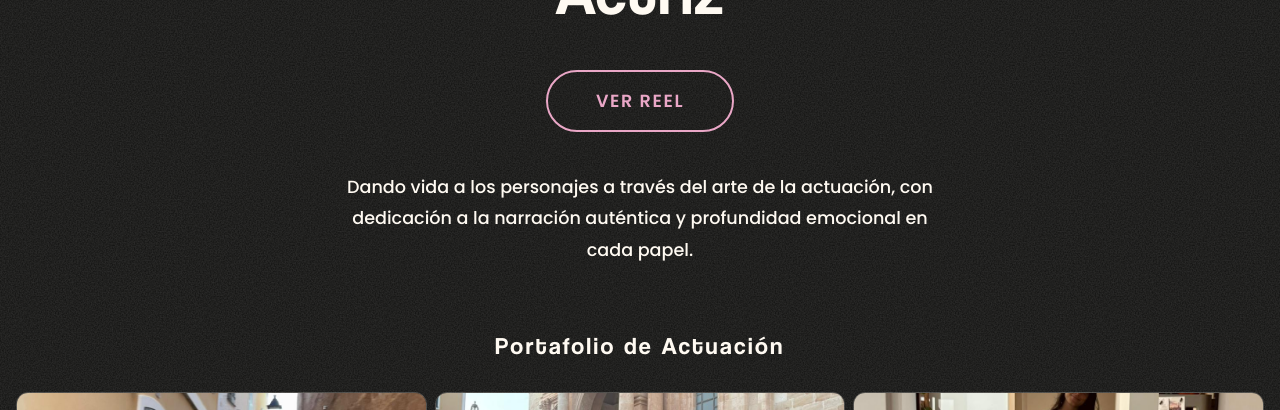
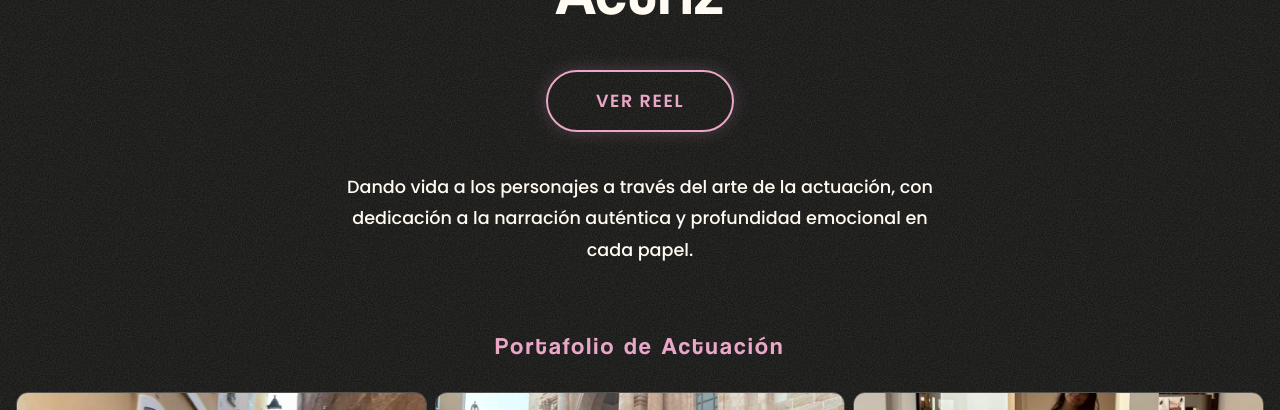
Before and after one commit to lucasperazzi/abril-portfolio, a React (Vite) app: page /actress in a window 1280 px wide. Shown: the part 191-601 px from the top of the page. Built offline with nearby package versions, Linux system fonts and the light colour scheme.

Commit message:
Color fix

```diff
--- a/src/pages/Actress.css
+++ b/src/pages/Actress.css
@@ -48,12 +48,14 @@
   letter-spacing: 0.1rem;
   text-transform: uppercase;
   margin-bottom: 2.5rem;
+  box-shadow: 0 0 18px rgba(234, 167, 199, 0.22);
 }
 
 .actress-reel-button:hover {
   background: var(--site-pink);
   color: var(--site-bg);
   transform: scale(1.05);
+  box-shadow: 0 0 26px rgba(234, 167, 199, 0.38);
 }
 
 .page-description {
@@ -75,7 +77,7 @@
 .gallery-title {
   font-size: 1.5rem;
   font-weight: normal;
-  color: var(--site-text);
+  color: var(--site-pink);
   margin-bottom: 2rem;
   letter-spacing: 0.15rem;
   font-family: 'Coolvetica', sans-serif;
```
